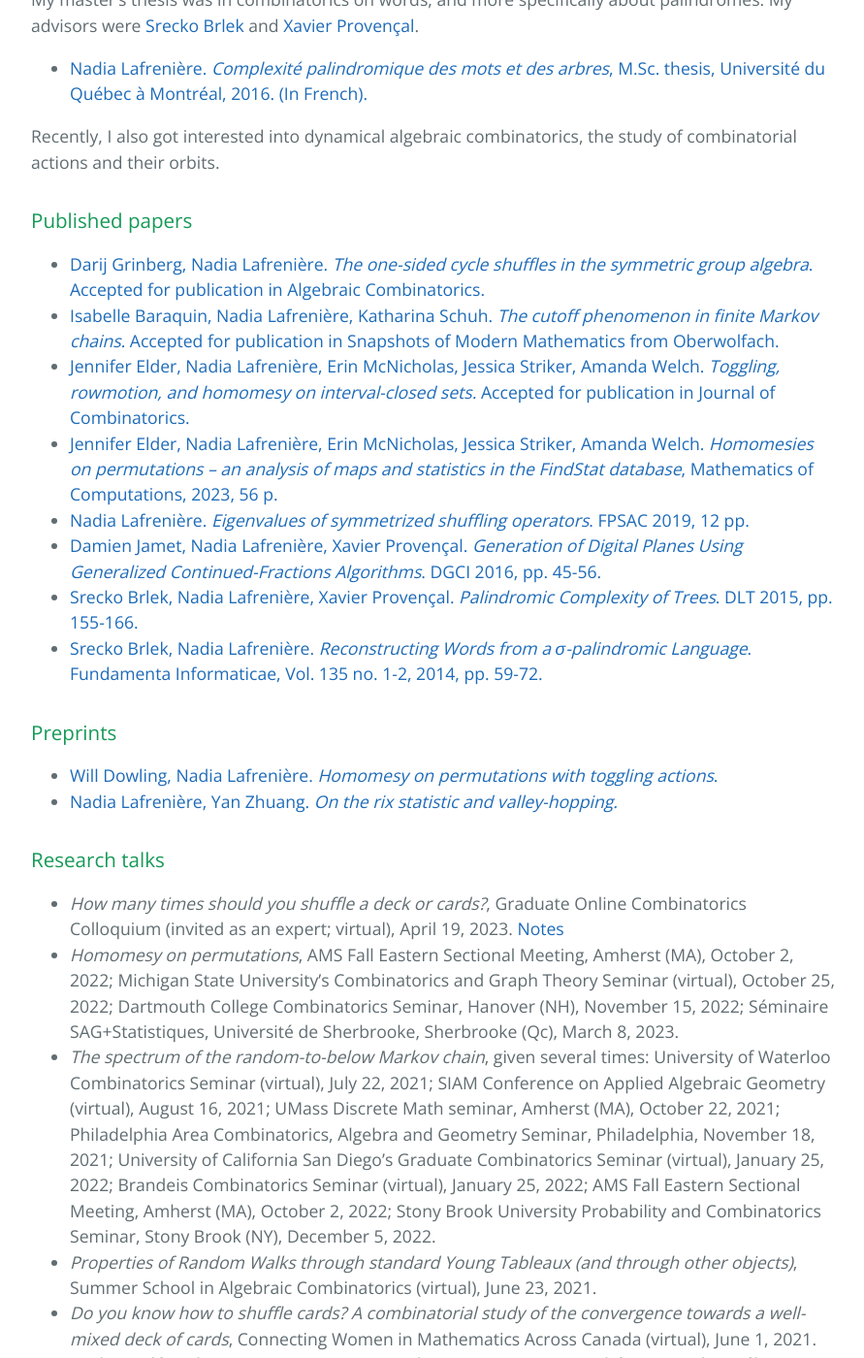
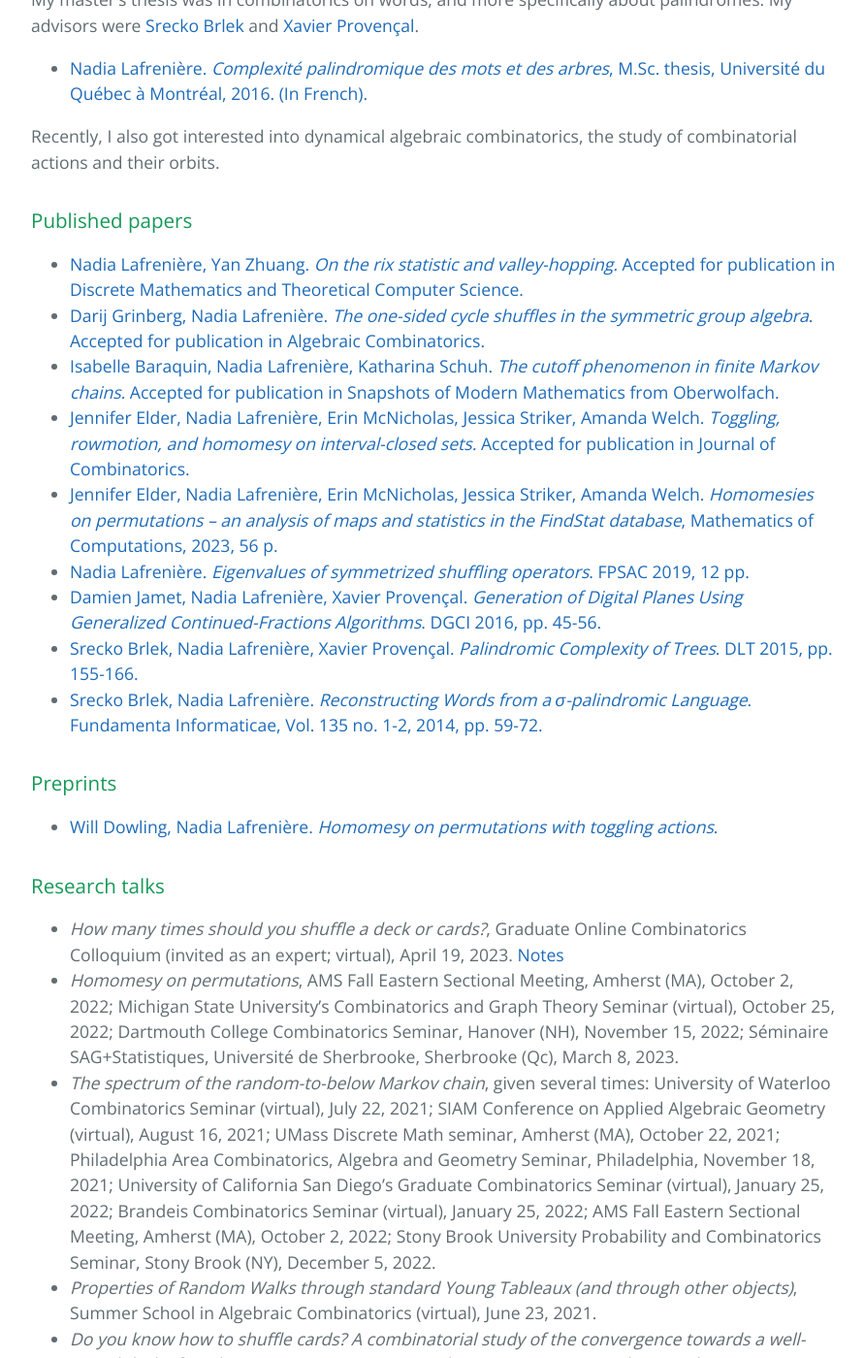
Before and after one commit to nadialafreniere/nadialafreniere.github.io, a Jekyll site: the page built from research.md, in a window 1280 px wide and 1400 px high, scrolled down 965 px. Shown: the whole window at 97% size, without its empty margins (192-1083 px from the left). Built offline with Jekyll 4.4.1, drawn with Linux system fonts in a browser that asks for light colours; our own code applies the rules of GitHub Pages for plain Markdown files.

```diff
--- a/research.md
+++ b/research.md
@@ -20,6 +20,8 @@ My master's thesis was in combinatorics on words, and more specifically about pa
 Recently, I also got interested into dynamical algebraic combinatorics, the study of combinatorial actions and their orbits.
 
 ### Published papers
+
+- [Nadia Lafrenière, Yan Zhuang. _On the rix statistic and valley-hopping._ Accepted for publication in Discrete Mathematics and Theoretical Computer Science.](https://arxiv.org/abs/2307.02711)
 - [Darij Grinberg, Nadia Lafrenière. _The one-sided cycle shuffles in the symmetric group algebra_. Accepted for publication in Algebraic Combinatorics.](https://arxiv.org/abs/2212.06274)
 - [Isabelle Baraquin, Nadia Lafrenière, Katharina Schuh. _The cutoff phenomenon in finite Markov chains._ Accepted for publication in Snapshots of Modern Mathematics from Oberwolfach.](Snapshot_cutoff.pdf)
 - [Jennifer Elder, Nadia Lafrenière, Erin McNicholas, Jessica Striker, Amanda Welch. _Toggling, rowmotion, and homomesy on interval-closed sets._ Accepted for publication in Journal of Combinatorics.](https://arxiv.org/abs/2307.08520)
```
Also changed, not shown: other parts of research.md (+0 -1 lines), recherche.md (+1 -1 lines).
